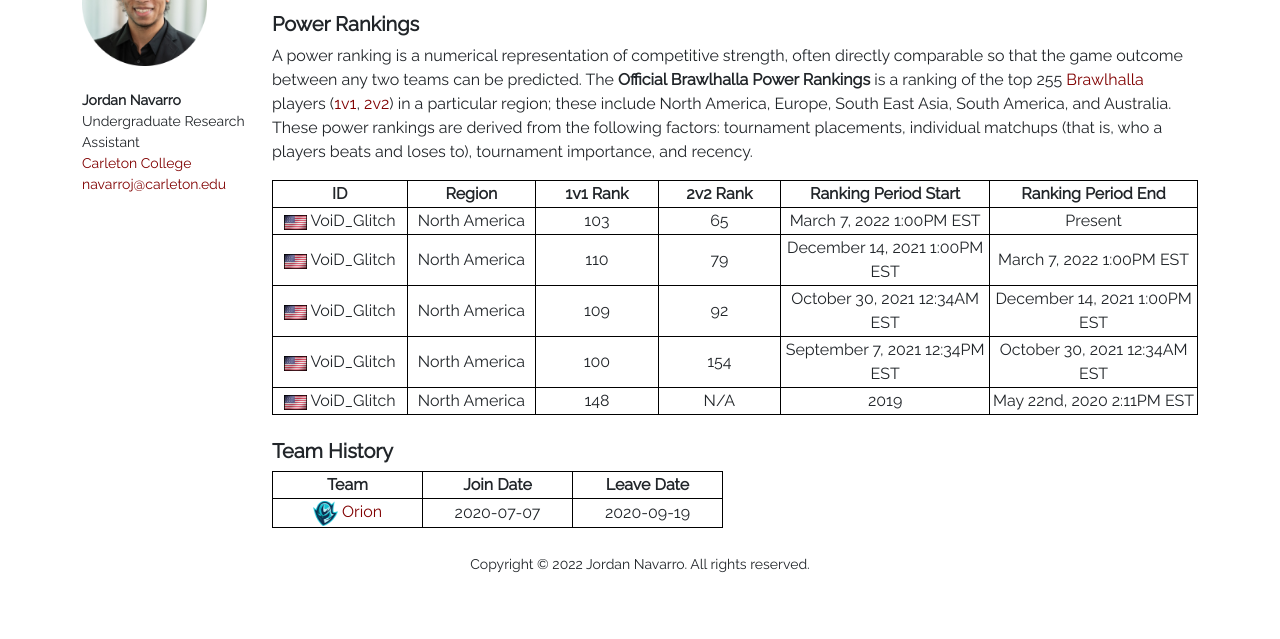
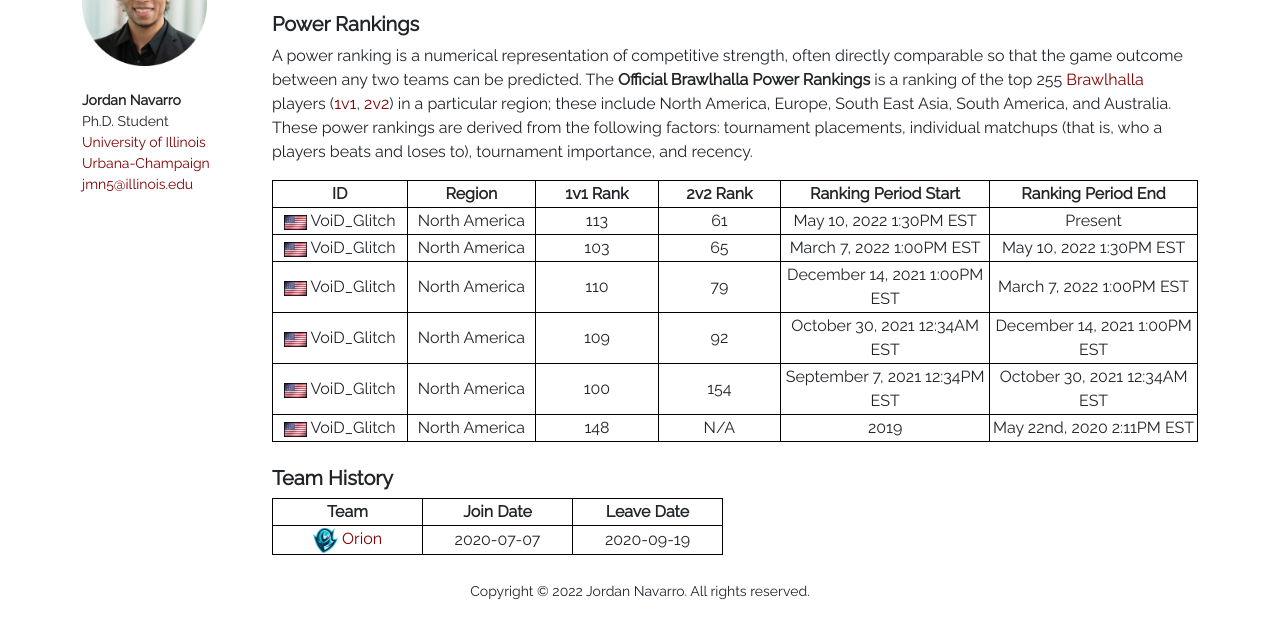
Before and after one commit to navarroj00/navarroj00.github.io, a plain HTML site: page CompetitiveBrawlhallaStatistics.html in a window 1280 px wide. Shown: the part 139-778 px from the top of the page. Drawn offline with Linux system fonts and the light colour scheme; some icons are missing.

Commit message:
Updated.

```diff
--- a/CompetitiveBrawlhallaStatistics.html
+++ b/CompetitiveBrawlhallaStatistics.html
@@ -5,7 +5,7 @@
 	<meta charset="utf-8" />
 	<meta name="author" content="Jordan Navarro" />
 	<meta name="description" content="Brawlhalla Power Rankings of Jordan Navarro." />
-	<meta name="keywords" content="Carleton College, Jordan Navarro" />
+	<meta name="keywords" content="Brawlhalla, Jordan Navarro, Power Rankings" />
 	<meta name="viewport" content="width=device-width, initial-scale=1.0" />
 	<title>Competitive Brawlhalla Statistics &mdash; Jordan Navarro</title>
 	<link href="img/VoiD_Glitch.png" rel="icon" />
@@ -52,13 +52,13 @@
 				<div class="position-fixed"> <img class="mb-4 d-md-block" src="img/JordanNavarroCircle.png" height="125" width="125"> <small>
                      <p><b>Jordan Navarro</b>
                         <br />
-                        Undergraduate Research
+                        Ph.D. Student
                         <br />
-                        Assistant
+                        <a href="https://illinois.edu/">University of Illinois
+						<br />
+						Urbana-Champaign</a>
                         <br />
-                        <a href="https://www.carleton.edu/">Carleton College</a>
-                        <br />
-                        <a href="&#109;&#097;&#105;&#108;&#116;&#111;:&#110;&#097;&#118;&#097;&#114;&#114;&#111;&#106;&#064;&#099;&#097;&#114;&#108;&#101;&#116;&#111;&#110;&#046;&#101;&#100;&#117;">&#110;&#097;&#118;&#097;&#114;&#114;&#111;&#106;&#064;&#099;&#097;&#114;&#108;&#101;&#116;&#111;&#110;&#046;&#101;&#100;&#117;</a>
+                        <a href="&#109;&#097;&#105;&#108;&#116;&#111;:&#106;&#109;&#110;&#53;&#64;&#105;&#108;&#108;&#105;&#110;&#111;&#105;&#115;&#46;&#101;&#100;&#117;">&#106;&#109;&#110;&#53;&#64;&#105;&#108;&#108;&#105;&#110;&#111;&#105;&#115;&#46;&#101;&#100;&#117;</a>
                      </p>
                   </small> </div>
 			</div>
@@ -79,10 +79,18 @@
 					<tr>
 						<td><img src="img/US.png" height="15" width="23"> VoiD_Glitch</td>
 						<td>North America</td>
+						<td>113</td>
+						<td>61</td>
+						<td>May 10, 2022 1:30PM EST</td>
+						<td>Present</td>
+					</tr>
+					<tr>
+						<td><img src="img/US.png" height="15" width="23"> VoiD_Glitch</td>
+						<td>North America</td>
 						<td>103</td>
 						<td>65</td>
 						<td>March 7, 2022 1:00PM EST</td>
-						<td>Present</td>
+						<td>May 10, 2022 1:30PM EST</td>
 					</tr>
 					<tr>
 						<td><img src="img/US.png" height="15" width="23"> VoiD_Glitch</td>
```
Also changed, not shown: Patching010Editor.html (+6 -6 lines), PatchingSublimeText3.html (+6 -6 lines), WarframeRNG.html (+6 -6 lines), WarframeVoidRelics.html (+6 -6 lines), index.html (+11 -11 lines), posts.html (+6 -6 lines), presentations.html (+6 -6 lines), press.html (+6 -6 lines), projects.html (+7 -7 lines), resources.html (+6 -6 lines), 5 other files.
